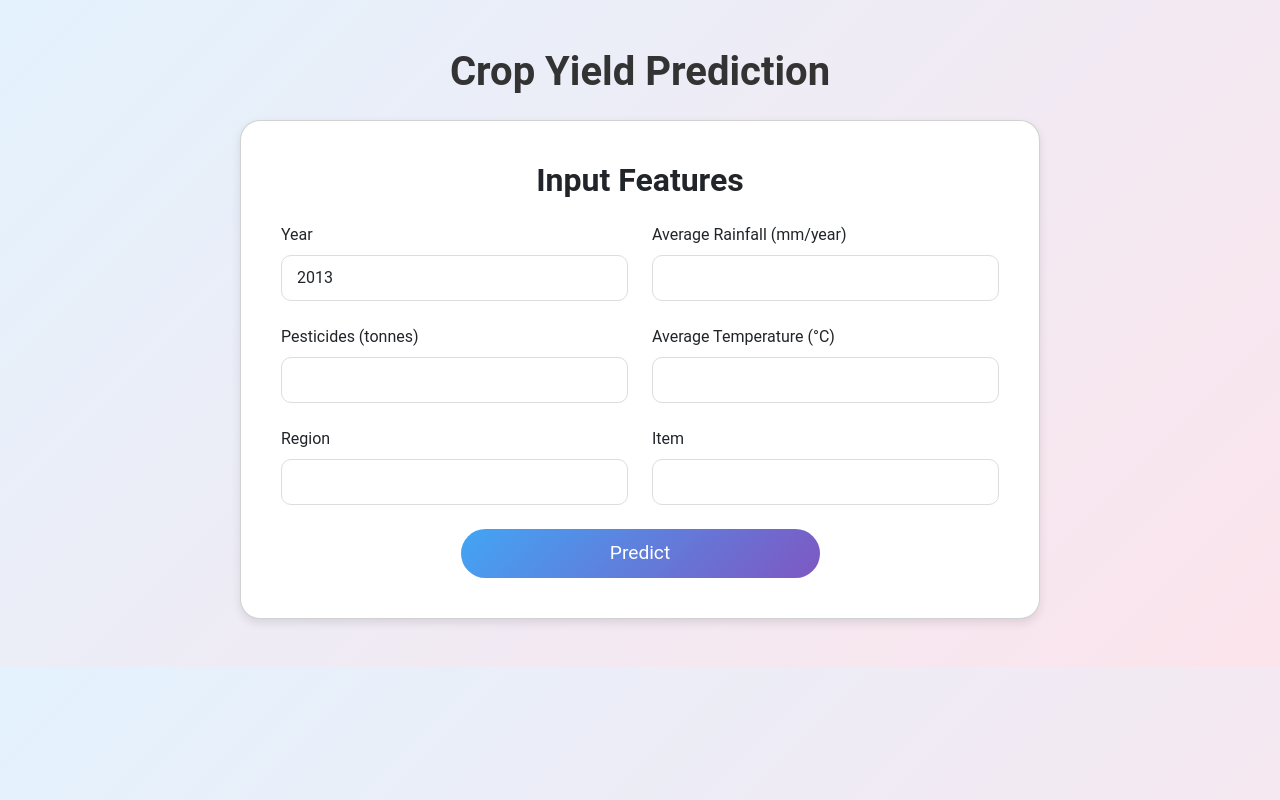
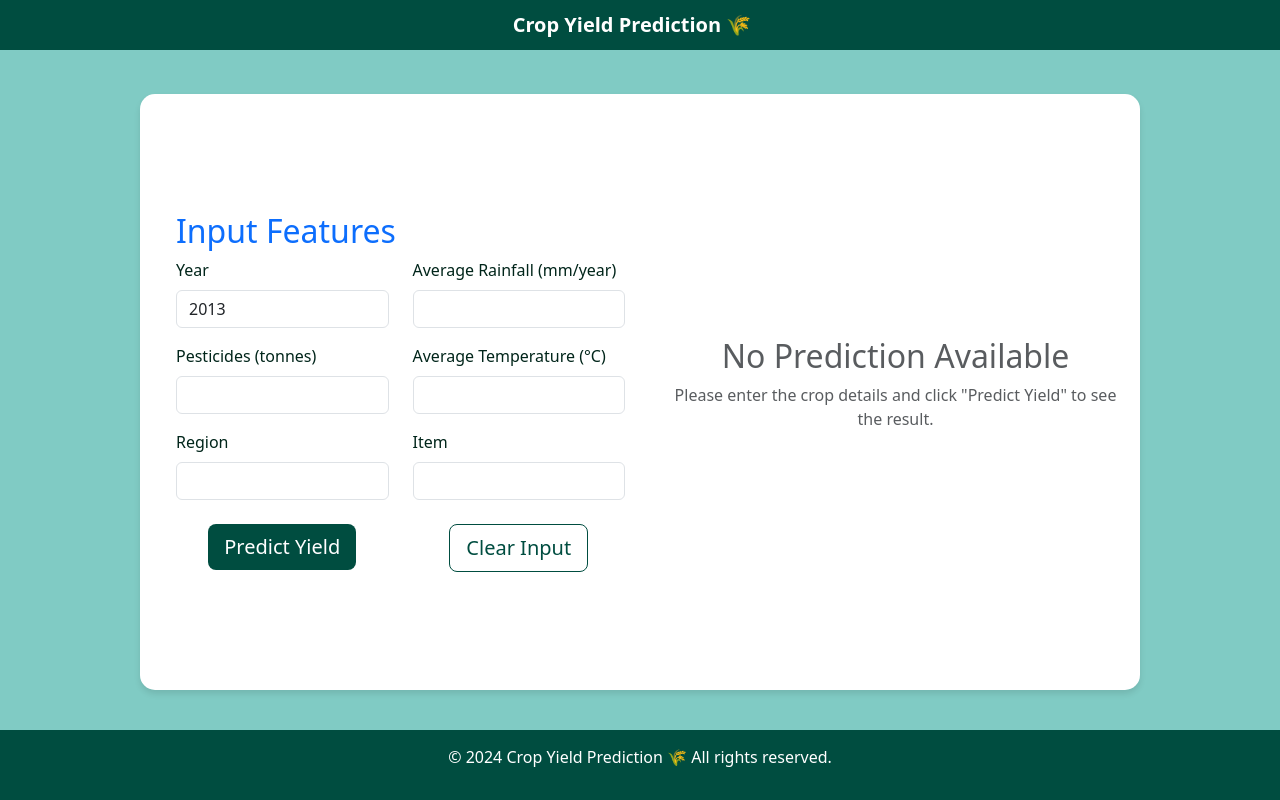
Before and after one commit to Sps256/Crop-predict, a Flask app: page / in a window 1280 px wide. Run offline with Flask 3, Linux system fonts and the light colour scheme; parts of the project's set-up code (start-up, migrations or seed data) failed here and were passed over.

Commit message:
UI change commit

```diff
--- a/templates/index.html
+++ b/templates/index.html
@@ -1,92 +1,262 @@
-<!doctype html>
+<!DOCTYPE html>
 <html lang="en">
   <head>
-    <meta charset="utf-8">
-    <meta name="viewport" content="width=device-width, initial-scale=1">
+    <meta charset="utf-8" />
+    <meta name="viewport" content="width=device-width, initial-scale=1" />
     <title>Crop Yield Prediction</title>
-    <link href="https://cdn.jsdelivr.net/npm/bootstrap@5.3.0/dist/css/bootstrap.min.css" rel="stylesheet">
+    <link
+      href="https://cdn.jsdelivr.net/npm/bootstrap@5.3.0-alpha3/dist/css/bootstrap.min.css"
+      rel="stylesheet"
+      integrity="sha384-KK94CHFLLe+nY2dmCWGMq91rCGa5gtU4mk92HdvYe+M/SXH301p5ILy+dN9+nJOZ"
+      crossorigin="anonymous"
+    />
     <style>
+      :root {
+        --primary-color: #004d40;
+        --primary-color-dark: #00251a;
+        --primary-color-light: #80cbc4;
+        --white: #ffffff;
+        --max-width: 1000px;
+      }
+
       body {
-            background: linear-gradient(135deg, #e3f2fd, #fce4ec);
-            font-family: 'Roboto', sans-serif;
-            color: #333;
+        background: var(--primary-color-light);
+        color: var(--primary-color-dark);
+        margin: 0;
+        display: flex;
+        flex-direction: column;
+        min-height: 100vh;
       }
-        .card {
-            border-radius: 20px;
-            box-shadow: 0 4px 10px rgba(0, 0, 0, 0.1);
-            background: white;
+
+      .navbar {
+        background: var(--primary-color);
       }
-        .form-control {
-            border-radius: 10px;
-            border: 1px solid #ddd;
-            padding: 10px 15px;
+
+      .navbar-brand {
+        font-weight: bold;
+        color: var(--white);
       }
+
+      .container {
+        background: var(--white);
+        padding: 20px;
+        border-radius: 15px;
+        box-shadow: 0 4px 6px rgba(0, 0, 0, 0.1);
+        max-width: var(--max-width);
+        margin: 20px auto;
+        flex-grow: 1;
+        display: flex;
+        flex-direction: column;
+        justify-content: center;
+      }
+
+      .main-row {
+        display: flex;
+        flex-wrap: wrap;
+        gap: 20px;
+        justify-content: space-between;
+      }
+
+      .form-container,
+      .result-container {
+        flex: 1;
+        min-width: 300px;
+        margin: auto;
+      }
+
+      h2 {
+        color: var(--primary-color-dark);
+      }
+
       .btn-primary {
-            background: linear-gradient(135deg, #42a5f5, #7e57c2);
+        background: var(--primary-color);
         border: none;
-            border-radius: 30px;
-            font-size: 1.2rem;
-            padding: 10px 20px;
-            transition: all 0.3s ease;
       }
+
       .btn-primary:hover {
-            background: linear-gradient(135deg, #7e57c2, #42a5f5);
-            transform: scale(1.05);
+        background: var(--primary-color-dark);
       }
-        h1, h2 {
-            font-weight: 700;
+
+      .btn-outline-danger {
+        border-color: var(--primary-color);
+        color: var(--primary-color);
       }
-        h3 {
-            color: #7e57c2;
+
+      .btn-outline-danger:hover {
+        background: var(--primary-color-light);
+        color: var(--white);
+      }
+
+      footer {
+        background: var(--primary-color);
+        color: var(--white);
+        padding: 15px 0;
+        text-align: center;
+        margin-top: 20px;
+      }
+
+      @media (max-width: 768px) {
+        .container {
+          padding: 15px;
+          margin: 20px;
+          box-sizing: border-box;
+          width: calc(100% - 40px);
+        }
+      }
+
+      @media (min-width: 992px) {
+        .main-row {
+          gap: 30px;
+        }
       }
     </style>
   </head>
   <body>
-    <div class="container py-5">
-        <h1 class="text-center mb-4">Crop Yield Prediction</h1>
-        <div class="card mx-auto p-4" style="max-width: 800px;">
-            <div class="card-body">
-                <h2 class="text-center mb-4">Input Features</h2>
+    <!-- Navbar -->
+    <nav class="navbar navbar-expand-lg navbar-light mb-4">
+      <div class="container-fluid justify-content-center">
+        <a href="#" class="navbar-brand text-center display-6">
+          Crop Yield Prediction 🌾
+        </a>
+      </div>
+    </nav>
+
+    <!-- Main container -->
+    <div class="container">
+      <div class="main-row">
+        <!-- Form container -->
+        <div class="form-container px-3 py-4">
+          <h2 class="text-primary">Input Features</h2>
           <form action="/predict" method="post">
-                    <div class="row g-4">
+            <div class="row">
               <div class="col-md-6">
                 <label for="Year" class="form-label">Year</label>
-                            <input type="number" class="form-control" name="Year" value="2013" required>
+                <input
+                  type="number"
+                  class="form-control"
+                  name="Year"
+                  value="2013"
+                  required
+                />
               </div>
               <div class="col-md-6">
-                            <label for="average_rain_fall_mm_per_year" class="form-label">Average Rainfall (mm/year)</label>
-                            <input type="number" class="form-control" name="average_rain_fall_mm_per_year" required>
+                <label
+                  for="average_rain_fall_mm_per_year"
+                  class="form-label"
+                >
+                  Average Rainfall (mm/year)
+                </label>
+                <input
+                  type="number"
+                  class="form-control"
+                  name="average_rain_fall_mm_per_year"
+                  required
+                />
+              </div>
+            </div>
+
+            <div class="row mt-3">
+              <div class="col-md-6">
+                <label for="pesticides_tonnes" class="form-label">
+                  Pesticides (tonnes)
+                </label>
+                <input
+                  type="number"
+                  class="form-control"
+                  name="pesticides_tonnes"
+                  required
+                />
               </div>
               <div class="col-md-6">
-                            <label for="pesticides_tonnes" class="form-label">Pesticides (tonnes)</label>
-                            <input type="number" class="form-control" name="pesticides_tonnes" required>
+                <label for="avg_temp" class="form-label">
+                  Average Temperature (°C)
+                </label>
+                <input
+                  type="number"
+                  class="form-control"
+                  name="avg_temp"
+                  required
+                />
               </div>
-                        <div class="col-md-6">
-                            <label for="avg_temp" class="form-label">Average Temperature (°C)</label>
-                            <input type="number" class="form-control" name="avg_temp" required>
             </div>
+
+            <div class="row mt-3">
               <div class="col-md-6">
                 <label for="Area" class="form-label">Region</label>
-                            <input type="text" class="form-control" name="Area" required>
+                <input
+                  type="text"
+                  class="form-control"
+                  name="Area"
+                  required
+                />
               </div>
               <div class="col-md-6">
                 <label for="Item" class="form-label">Item</label>
-                            <input type="text" class="form-control" name="Item" required>
+                <input
+                  type="text"
+                  class="form-control"
+                  name="Item"
+                  required
+                />
               </div>
-                        <div class="col-12 text-center">
-                            <button type="submit" class="btn btn-primary btn-lg w-50">Predict</button>
+            </div>
+
+            <div class="row mt-4">
+              <div class="col-md-6 col-12 text-center mb-3 mb-md-0">
+                <button
+                  type="submit"
+                  class="btn btn-primary btn-lg"
+                >
+                  Predict Yield
+                </button>
+              </div>
+              <div class="col-md-6 col-12 text-center">
+                <a
+                  href="/"
+                  class="btn btn-outline-danger btn-lg"
+                  style="text-decoration: none"
+                >
+                  Clear Input
+                </a>
               </div>
             </div>
           </form>
+        </div>
+
+        <!-- Result container -->
+        <div class="result-container">
           {% if prediction %}
-                    <div class="text-center mt-5">
-                        <h2>Predicted Yield:</h2>
-                        <h3>{{ prediction }} tonnes</h3>
+          <h2 class="text-success text-center">Prediction Result</h2>
+          <div class="card bg-dark text-center">
+            <div class="card-body">
+              <h5 class="card-title">Predicted Yield</h5>
+              <p class="card-text">{{ prediction }} tonnes</p>
+            </div>
+          </div>
+          {% else %}
+          <h2 class="text-muted text-center">No Prediction Available</h2>
+          <div class="text-center text-muted">
+            <p>
+              Please enter the crop details and click "Predict Yield" to see
+              the result.
+            </p>
           </div>
           {% endif %}
         </div>
       </div>
     </div>
-    <script src="https://cdn.jsdelivr.net/npm/bootstrap@5.3.0/dist/js/bootstrap.bundle.min.js" crossorigin="anonymous"></script>
+
+    <!-- Footer -->
+    <footer>
+      <p>
+        &copy; <span id="current-year"></span> Crop Yield Prediction 🌾 All
+        rights reserved.
+      </p>
+    </footer>
+
+    <script>
+      document.getElementById("current-year").innerText =
+        new Date().getFullYear();
+    </script>
   </body>
 </html>
```
Lines whose indentation alone changed are shown as unchanged.
